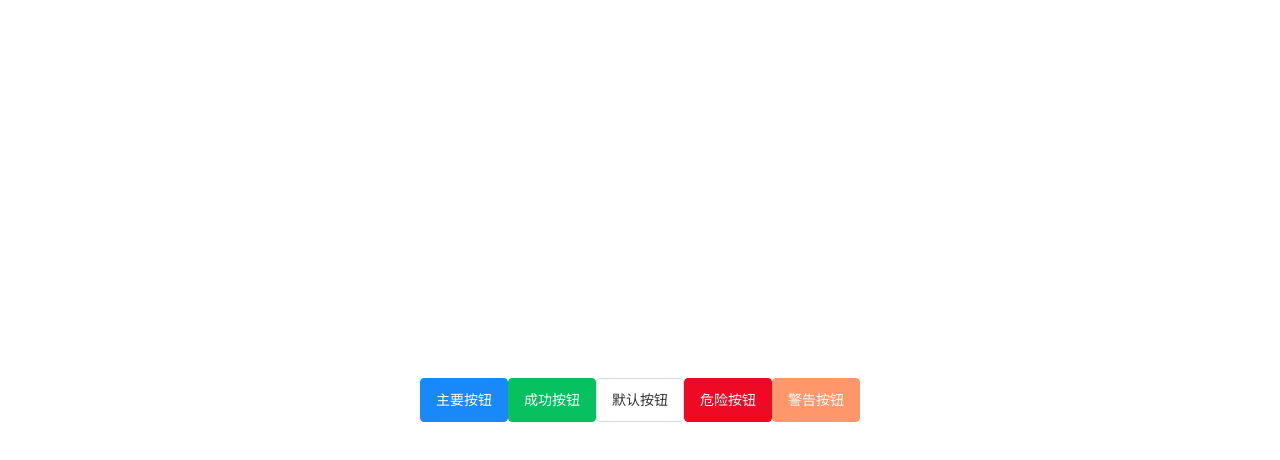
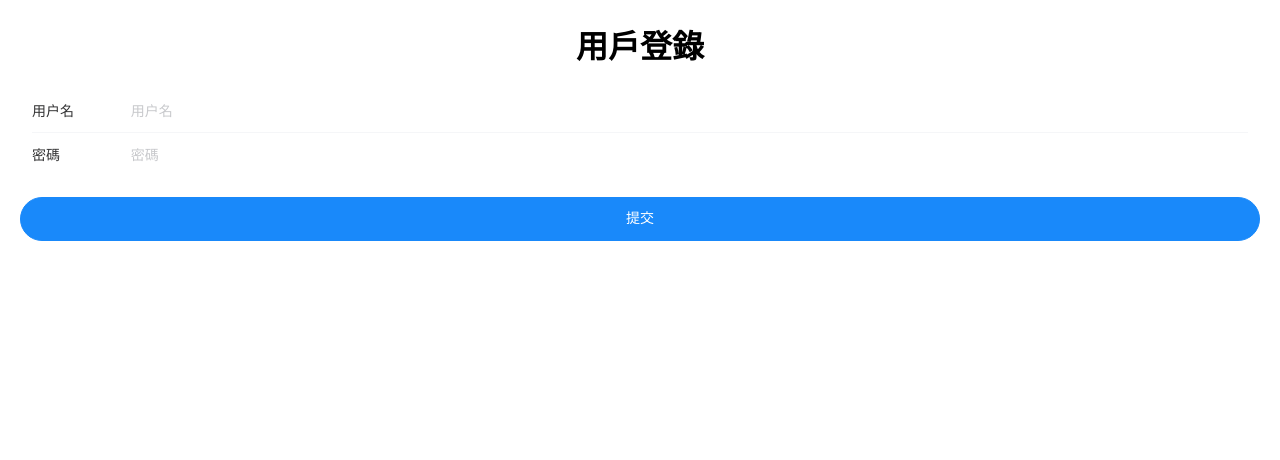
Before and after one commit to lulu712/pzH5, a Vue app: page /#/login in a window 1280 px wide. Shown: the top 460 px of the page. Built offline with nearby package versions, Linux system fonts and the light colour scheme; the HTML template or start-up script is replaced by a standard one.

Commit message:
建立登入頁面顯示效果

```diff
--- a/package.json
+++ b/package.json
@@ -9,6 +9,8 @@
     "preview": "vite preview"
   },
   "dependencies": {
+    "axios": "^1.13.4",
+    "less": "^4.5.1",
     "vant": "^4.9.22",
     "vue": "^3.5.24",
     "vue-router": "^5.0.2"
--- a/src/App.vue
+++ b/src/App.vue
@@ -4,11 +4,7 @@ import { RouterView } from 'vue-router';
 </script>
 
 <template>
-<van-button type="primary">主要按钮</van-button>
-<van-button type="success">成功按钮</van-button>
-<van-button type="default">默认按钮</van-button>
-<van-button type="danger">危险按钮</van-button>
-<van-button type="warning">警告按钮</van-button>
+
 <RouterView/>
 </template>
 
--- a/src/main.js
+++ b/src/main.js
@@ -1,5 +1,5 @@
 import { createApp } from 'vue'
-import './style.css'
+
 import App from './App.vue'
 import router from './router'
 
--- a/src/pages/Main.vue
+++ b/src/pages/Main.vue
@@ -6,9 +6,9 @@
             v-for="item in router.options.routes[0].children"
             :key="item.path"
             :icon="item.meta.icon"
-            :url="`#/${item.path}`"{{ item.meta }}
-
+            :url="`#/${item.path}`"
             >
+            {{ item.meta.name }}
         </van-tabbar-item>
     </van-tabbar>
 </template>
--- a/src/pages/login/index.vue
+++ b/src/pages/login/index.vue
@@ -1,6 +1,55 @@
 <template>
-
+    <h1>用戶登錄</h1>
+    <van-form @submit="onSubmit">
+         <van-cell-group inset>
+             <van-field
+                v-model="form.username"
+                name="用戶名"
+                label="用户名"
+                placeholder="用户名"
+                :rules="[{ required: true, message: '請填寫用戶名' }]"
+            />
+             <van-field
+                v-model="form.password"
+                type="password"
+                name="密碼"
+                label="密碼"
+                placeholder="密碼"
+                :rules="[{ required: true, message: '請填寫密碼' }]"
+            />
+        </van-cell-group>
+        <div class="btn">
+            <van-button native-type="submit" round block  type="primary">提交</van-button>
+        </div>
+    </van-form>
 </template>
 
 <script setup>
+import { reactive } from 'vue';
+
+//表單數據
+const form=reactive({
+    username:'',
+    password:''
+})
+
+
+//表單提交
+const onSubmit=()=>{
+
+}
+
+
 </script>
+
+<style lang="less" scoped>
+h1{
+    text-align: center;
+
+}
+.btn{
+    margin: 20px;
+}
+
+
+</style>
```
Also changed, not shown: 1 other file (tests, documents, lock files or other folders).
